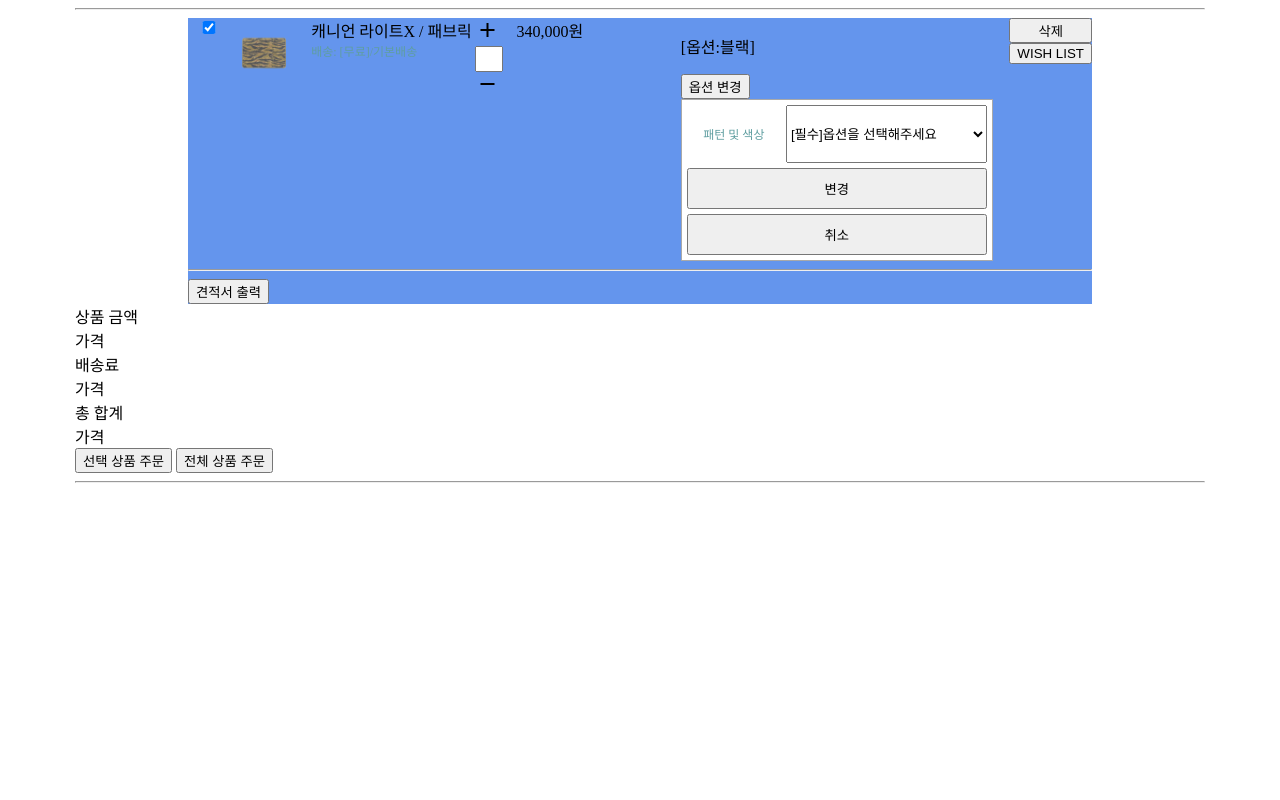
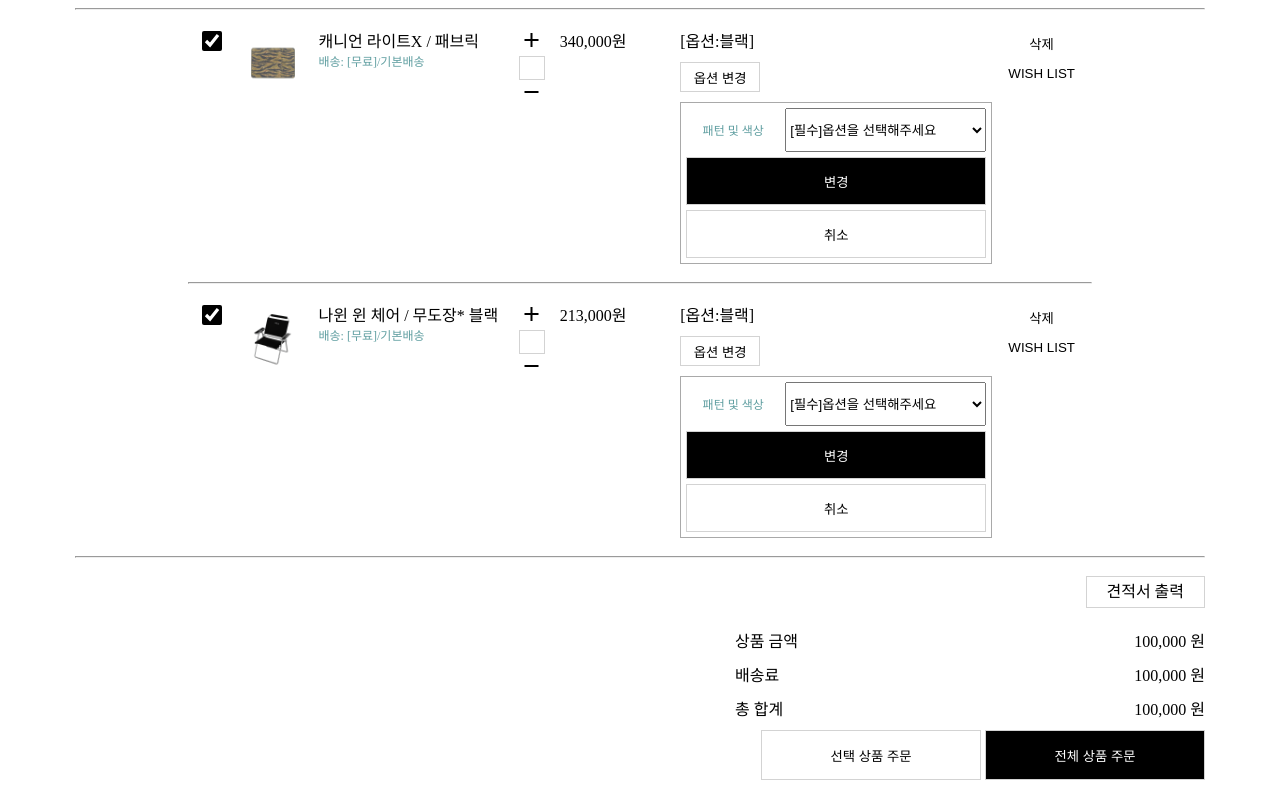
Before and after one commit to parkbc98/lastTeam_project, a plain HTML site: page HTML/auth/myPage/basket.html in a window 1280 px wide. Drawn offline with nearby package versions, Linux system fonts and the light colour scheme.

Commit message:
20231117. HTML input 변경 완료 , CSS 추가 (첫번째 최종)

```diff
--- a/CSS/auth/myPage/basket.css
+++ b/CSS/auth/myPage/basket.css
@@ -1,17 +1,35 @@
 
-body{
+body,.total{
     width: 1130px;
     margin: 0 auto;
+}
+p {
+    margin: 0;
 }
 img{
     width: 70px;
     height: 70px;
 }
+input{
+    background-color: white;
+    border: solid 1px lightgray;
+    width: 80px;
+    height: 30px;
+    cursor: pointer;
+}
+
+.ckeckB{
+    width: 20px;
+    height: 20px;
+    accent-color: black;
+}
 #basketBox {
     margin: 0 auto;
-    background-color: cornflowerblue;
     width: 80%;
     height: auto;
+}
+.wishBox {
+    border: none;
 }
 .numF{
     width: 20px;
@@ -28,8 +46,12 @@ img{
     color: cadetblue;
 }
 .MdContainer{
+    padding: 10px;
     display: grid;
-    grid-template-columns: 0.5fr 1fr 2fr 0.5fr 2fr 4fr 1fr;
+    grid-template-columns: 0.5fr 1fr 2.5fr 0.5fr 1.5fr 4fr 1fr;
+}
+.opChange {
+    margin-top: 10px;
 }
 .optionBox {
     border: solid 1px;
@@ -44,6 +66,7 @@ img{
     background-color: rgb(255, 255, 255);
     padding: 5px;
     gap: 5px;
+    margin-top: 10px;
 }
 .mdBox1 {
     grid-area: a;
@@ -59,6 +82,72 @@ img{
 .mdBox3 {
     grid-area: c;
 }
+.mdBox3,.mdBox4{
+    font-size: 17px;
+}
+.mdBox3>input{
+    background-color: black;
+    color: white;
+}
 .mdBox4 {
     grid-area: d;
 }
+.btn1 {
+    width: 300px;
+    height: 100%;
+}
+.priceContainer {
+    margin: 0 auto;
+    display: flex;
+    flex-direction: row-reverse;
+}
+
+.pricebox {
+    text-align: end;
+    box-sizing: border-box;
+    width: 470px;
+    /* padding: 10px; */
+    height: auto;
+}
+.lsBox {
+    text-align: initial;
+}
+.lsContent{
+    margin: 10px 0;
+    display: flex;
+    flex-direction: row;
+}
+.lsContent>p {
+    width: 70%;
+    height: auto;
+}
+.lsContent>div {
+    display: inline-block;
+    text-align: end;
+    width: 30%;
+}
+.lsContent>div>p {
+    display: inline-block;
+    text-align: end;
+
+}
+.mdOrder{
+    width: 220px;
+    height: 50px;
+}
+.bcColor {
+    background-color: black;
+    color: white;
+}
+#quota {
+    text-align: center;
+    display: inline-block;
+    border: solid 1px lightgray;
+    width: 25%;
+    line-height: 30px ;
+    margin: 10px 0;
+}
+#quota>a {
+    text-decoration: none;
+    color: black;
+}
--- a/HTML/auth/myPage/basket.html
+++ b/HTML/auth/myPage/basket.html
@@ -18,9 +18,13 @@
         </div>
         <hr> -->
         <hr>
+
+<!-- 메인 박스 상품을 담는 곳 -->
         <div id="basketBox">
             <section class="MdContainer">
-                <label class="mdList"><input type="checkbox" name="checkedB" value="box" checked></label>
+                <label class="mdList">
+                    <input class="ckeckB" type="checkbox" name="checkedB" value="box" checked>
+                </label>
 
                 <div class="mdList"><a href=""><img src="../../../CSS/auth/myPage/limsw/f22f95e5a67a45ef76538c7d51d03661.webp" alt="상품 이미지"></a></div>
 
@@ -40,21 +44,21 @@
                 <div class="mdList">
                     <div class="optionContainer">
                         <p>[옵션:블랙]</p>
-                        <input type="button" value="옵션 변경"> <!--버튼을 눌러야 아래가 나옴(hidden)-->
+                        <input class="opChange" type="button" value="옵션 변경"> <!--버튼을 눌러야 아래가 나옴(hidden)-->
                     </div>
 
                     <div class="optionBox">
                         <p class="mdBox1">패턴 및 색상</p>
                         <select class="mdBox2" name ="mdColor">색상
-                            <option value="----">[필수]옵션을 선택해주세요</option>
+                            <option value="option">[필수]옵션을 선택해주세요</option>
                             <option value="----">----</option>
                             <option value="black">블랙</option>
                             <option value="red">빨강</option>
                             <option value="white">화이트</option>
                             <option value="green">카키</option>
                         </select>
-                        <button class="mdBox3">변경</button>
-                        <button class="mdBox4">취소</button>
+                        <div class="mdBox3"><input class="btn1" type="button" value="변경"></div>
+                        <div class="mdBox4"><input class="btn1" type="button" value="취소"></div>
                     </div>
 
                 </div>
@@ -66,22 +70,98 @@
                 </div>
             </section>
             <hr>
-            <button>견적서 출력</button>
+
         </div>
 
+        <div id="basketBox">
+            <section class="MdContainer">
+                <label class="mdList">
+                    <input class="ckeckB" type="checkbox" name="checkedB" value="box" checked>
+                </label>
 
-        <div>
-            <div>상품 금액</div>
-            <div>가격</div>
-            <div>배송료</div>
-            <div>가격</div>
-            <div>총 합계</div>
-            <div>가격</div>
+                <div class="mdList"><a href=""><img src="../../../CSS/auth/myPage/limsw/ab87ec3ac74590998fe38992d08a7923.png" alt="상품 이미지"></a></div>
+
+                <div class="mdList">
+                   <span>나윈 윈 체어 / 무도장* 블랙 </span>
+                   <span>배송: [무료]/기본배송</span>
+                </div>
+
+                <div class="mdList">
+                    <a><span class="material-symbols-outlined">add</span></a>
+                    <input class="numF" type="text" value="">
+                    <a><span class="material-symbols-outlined">remove</span></a>
+                </div>
+
+                <div class="mdList">213,000원</div>
+
+                <div class="mdList">
+                    <div class="optionContainer">
+                        <p>[옵션:블랙]</p>
+                        <input class="opChange" type="button" value="옵션 변경"> <!--버튼을 눌러야 아래가 나옴(hidden)-->
+                    </div>
+
+                    <div class="optionBox">
+                        <p class="mdBox1">패턴 및 색상</p>
+                        <select class="mdBox2" name ="mdColor">색상
+                            <option value="option">[필수]옵션을 선택해주세요</option>
+                            <option value="----">----</option>
+                            <option value="black">블랙</option>
+                            <option value="red">빨강</option>
+                            <option value="white">화이트</option>
+                            <option value="green">카키</option>
+                        </select>
+
+                        <div class="mdBox3"><input class="btn1" type="button" value="변경"></div>
+                        <div class="mdBox4"><input class="btn1" type="button" value="취소"></div>
+                    </div>
+
+                </div>
+
+                <div class="mdList wishcontainer">
+                    <input class="wishBox" type="button" value="삭제">
+                    <input class="wishBox" type="button" value="WISH LIST">
+                     <!--클릭하면 얼럿창 실행 (Js에서 실행)-->
+                </div>
+            </section>
+
         </div>
 
-        <button>선택 상품 주문</button>
-        <button>전체 상품 주문</button>
+<!--아래 상품 가격 및 주문 박스  -->
+
+        <hr>
+        <div class="priceContainer" >
+            <div class="pricebox">
+                <div id="quota"><a href="#">견적서 출력</a></div>
+                <div class="lsBox" >
+                    <div class="lsContent">
+                        <p>상품 금액</p>
+                        <div>
+                            <p>100,000</p>
+                            <p>원</p>
+                        </div>
+                    </div>
+                    <div class="lsContent">
+                        <p>배송료</p>
+                        <div>
+                            <p>100,000</p>
+                            <p>원</p>
+                        </div>
+                    </div>
+                    <div class="lsContent">
+                        <p>총 합계</p>
+                        <div>
+                            <p>100,000</p>
+                            <p>원</p>
+                        </div>
+                    </div>
+                </div>
+
+                <div>
+                    <a href="#"><input class="mdOrder" type="button" value="선택 상품 주문"></a>
+                    <a href="#"><input class="mdOrder bcColor" type="button" value="전체 상품 주문"></a>
+                </div>
+            </div>
+        </div>
     </div>
-    <hr>
 </body>
 </html>
--- a/JS/auth/myPage/basket.js
+++ b/JS/auth/myPage/basket.js
@@ -0,0 +1,4 @@
+// 버튼 클릭시 mdbox2가 내려와야함.
+// quota 팝업창 생성 (HTML CSS 필요)
+// 상품을 담은 경우 늘어나는 칸 자체
+// 상품 가격 계산하기
```
